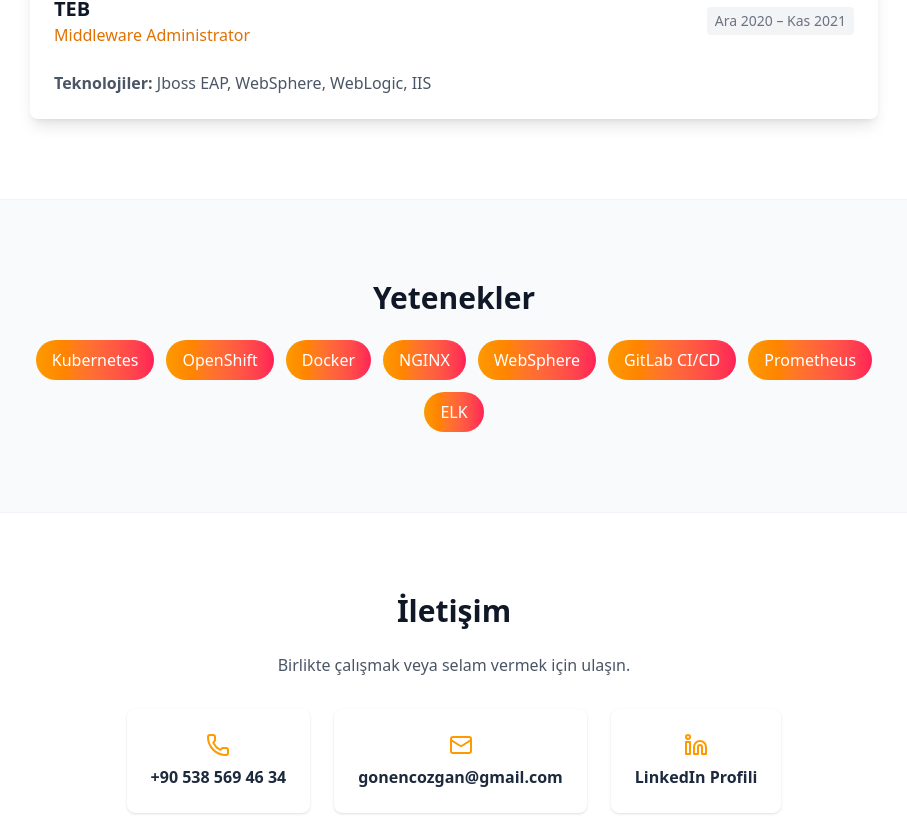
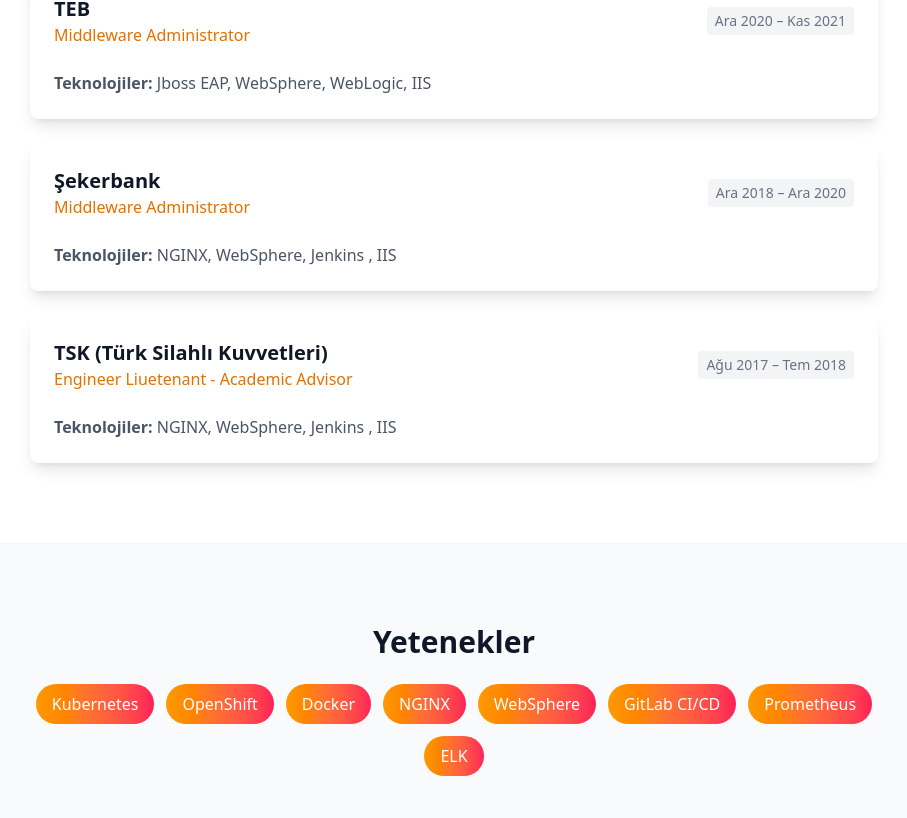
Before and after one commit to gonencozgan/KisiselSite, a React (Vite) app: page / in a window 1280 px wide. Shown: the part 1762-2580 px from the top of the page, without its empty margins (186-1093 px from the left). Built offline with nearby package versions, Linux system fonts and the light colour scheme.

Commit message:
tecrübeler güncellendi

```diff
--- a/src/App.jsx
+++ b/src/App.jsx
@@ -26,6 +26,18 @@
     title: "Middleware Administrator",
     period: "Ara 2020 – Kas 2021",
     stack: "Jboss EAP, WebSphere, WebLogic, IIS",
+  },
+  {
+    company: "Şekerbank",
+    title: "Middleware Administrator",
+    period: "Ara 2018 – Ara 2020",
+    stack: "NGINX, WebSphere, Jenkins , IIS",
+  },
+  {
+    company: "TSK (Türk Silahlı Kuvvetleri)",
+    title: "Engineer Liuetenant - Academic Advisor",
+    period: "Ağu 2017 – Tem 2018",
+    stack: "NGINX, WebSphere, Jenkins , IIS",
   },
 ];
 
@@ -220,7 +232,7 @@
                 size={24}
                 className="mx-auto text-amber-500 group-hover:text-amber-600"
               />
-              <p className="mt-2 font-semibold">gonencozgan@gmail.com</p>
+              <p className="mt-2 font-semibold">gonenc.ozgan@gmail.com</p>
             </a>
             <a
               href="https://www.linkedin.com/in/gönenç-özgan-37031078"
```
